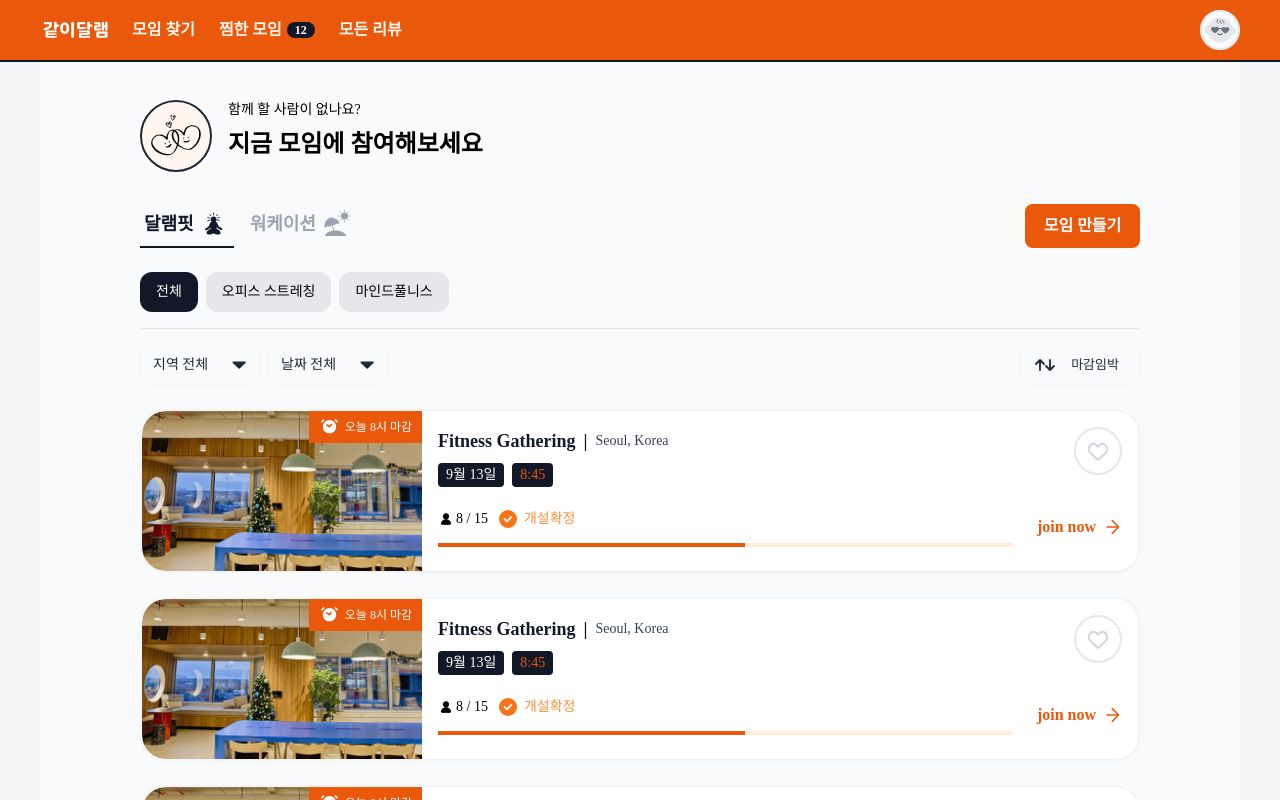
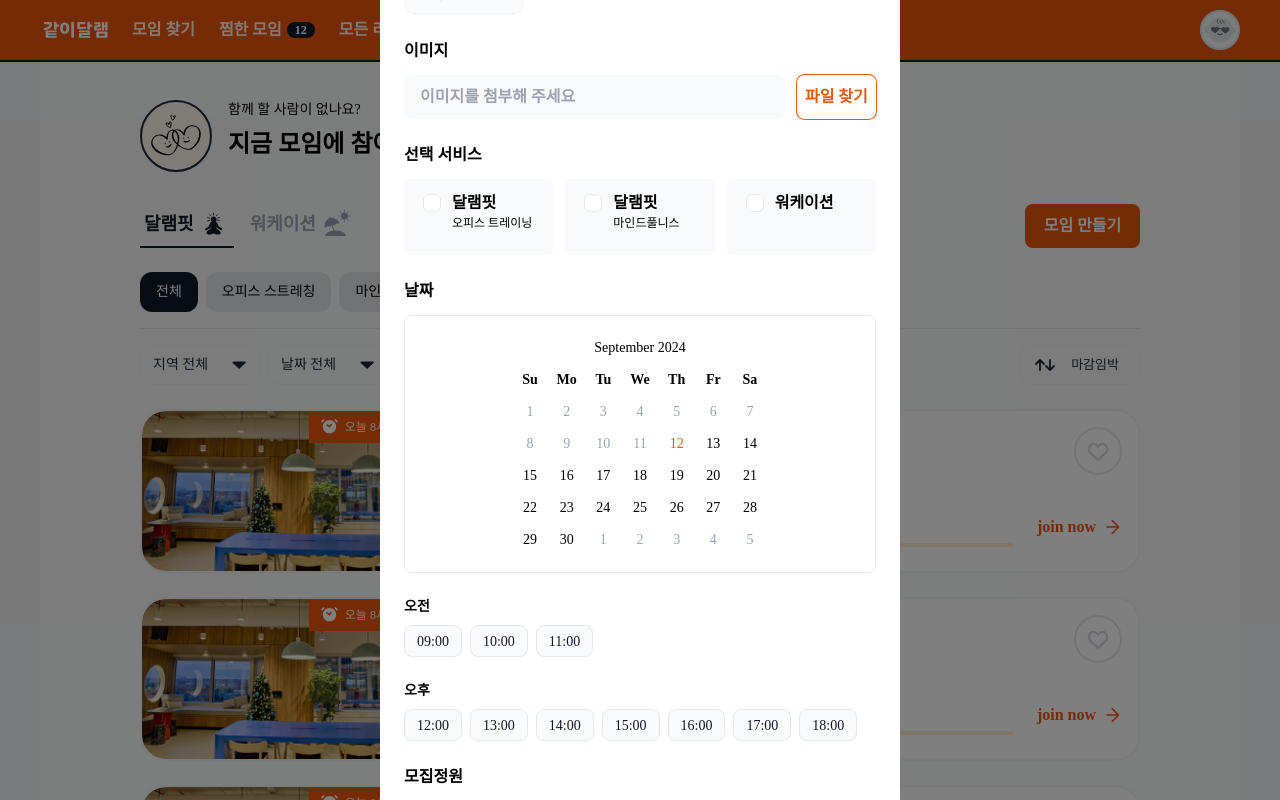
Before and after one commit to INtiful/SootheWithMe, a Next.js app: page /gatherings in a window 1280 px wide. Both pictures are taken after a click on the button "모임 만들기". Shown: the top 800 px of the page. Built offline with nearby package versions, Linux system fonts and the light colour scheme; a web font is replaced by a local one.

Commit message:
[KAN-25] feat: 모임 만들기 모달 띄우기

```diff
--- a/src/app/(main)/gatherings/page.tsx
+++ b/src/app/(main)/gatherings/page.tsx
@@ -11,8 +11,10 @@ import FilterSort from '@/app/components/Filter/FilterSort';
 import CardList from '@/app/components/CardList/CardList';
 
 import { mockData, OPTIONS, SORT_OPTIONS } from './mockData/mockData';
+import MakeGatheringModal from '@/app/components/Modal/MakeGatheringModal';
 
 const GatheringsPage = () => {
+  const [isModalOpen, setIsModalOpen] = useState(false);
   const [activeTab, setActiveTab] = useState<'workation' | 'dalaemfit'>(
     'dalaemfit',
   );
@@ -22,6 +24,7 @@ const GatheringsPage = () => {
   };
 
   return (
+    <>
       <div className='mx-auto max-w-[1200px]'>
         <div className='min-h-screen bg-var-gray-50 px-16 pt-24 md:px-24 md:pt-40 lg:px-100'>
           {/* 헤더 */}
@@ -55,7 +58,11 @@ const GatheringsPage = () => {
                   />
                 </div>
                 <div className='w-[100px] md:w-[115px]'>
-                <Button name='모임 만들기' variant='default' />
+                  <Button
+                    name='모임 만들기'
+                    variant='default'
+                    onClick={() => setIsModalOpen(true)}
+                  />
                 </div>
               </div>
 
@@ -104,6 +111,10 @@ const GatheringsPage = () => {
           </div>
         </div>
       </div>
+      {isModalOpen && (
+        <MakeGatheringModal onClose={() => setIsModalOpen(false)} />
+      )}
+    </>
   );
 };
 
--- a/src/app/components/Modal/MakeGatheringModal.tsx
+++ b/src/app/components/Modal/MakeGatheringModal.tsx
@@ -9,9 +9,10 @@ import DatePicker from 'react-datepicker';
 import TimeChip from '../Chip/TimeChip';
 import { MOCK_DROPDOWN_OPTIONS } from '../BottomFloatingBar/Mock';
 import FilterList from '../Filter/FilterList';
+import ModalFrame from './ModalFrame';
 
 interface MakeGatheringModalProps {
-  onCloseClick?: () => void;
+  onClose: () => void;
 }
 
 const MORNING_TIMES = ['09:00', '10:00', '11:00'];
@@ -25,7 +26,7 @@ const AFTERNOON_TIMES = [
   '18:00',
 ];
 
-const MakeGatheringModal = ({ onCloseClick }: MakeGatheringModalProps) => {
+const MakeGatheringModal = ({ onClose }: MakeGatheringModalProps) => {
   const [fileName, setFileName] = useState<null | string>(null);
   const fileInputRef = useRef<HTMLInputElement>(null);
 
@@ -41,10 +42,13 @@ const MakeGatheringModal = ({ onCloseClick }: MakeGatheringModalProps) => {
   };
 
   return (
+    <ModalFrame onClose={onClose}>
       <div className='flex w-520 flex-col gap-24 rounded-xl bg-var-white p-24'>
         <div className='flex items-center justify-between'>
-        <h1 className='text-18 font-semibold text-var-gray-900'>모임 만들기</h1>
-        <button onClick={onCloseClick}>
+          <h1 className='text-18 font-semibold text-var-gray-900'>
+            모임 만들기
+          </h1>
+          <button onClick={onClose}>
             <IconX className='h-24 w-24' />
           </button>
         </div>
@@ -136,6 +140,7 @@ const MakeGatheringModal = ({ onCloseClick }: MakeGatheringModalProps) => {
         {/* 버튼 */}
         <Button name='확인' variant={'gray'} />
       </div>
+    </ModalFrame>
   );
 };
 
--- a/src/app/components/Modal/ModalFrame.tsx
+++ b/src/app/components/Modal/ModalFrame.tsx
@@ -11,7 +11,7 @@ const ModalFrame = ({ children, onClose }: ModalFrameProps) => {
     <ModalPortal>
       <div
         onClick={onClose}
-        className='z-20 fixed left-0 top-0 flex h-screen w-full items-center justify-center bg-var-gray-900 bg-opacity-70 text-center'
+        className='z-20 fixed left-0 top-0 flex h-screen w-full items-center justify-center bg-var-black/50'
       >
         {children}
       </div>
```
Lines whose indentation alone changed are shown as unchanged.
